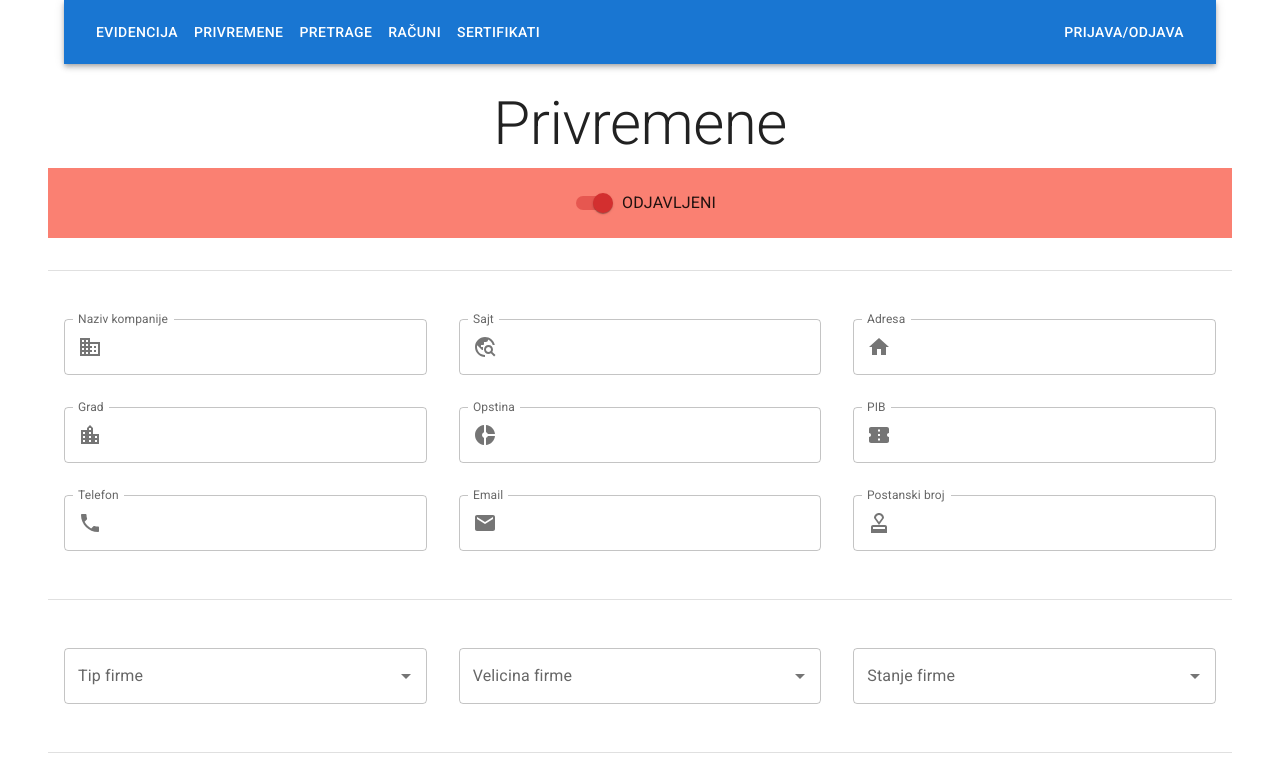
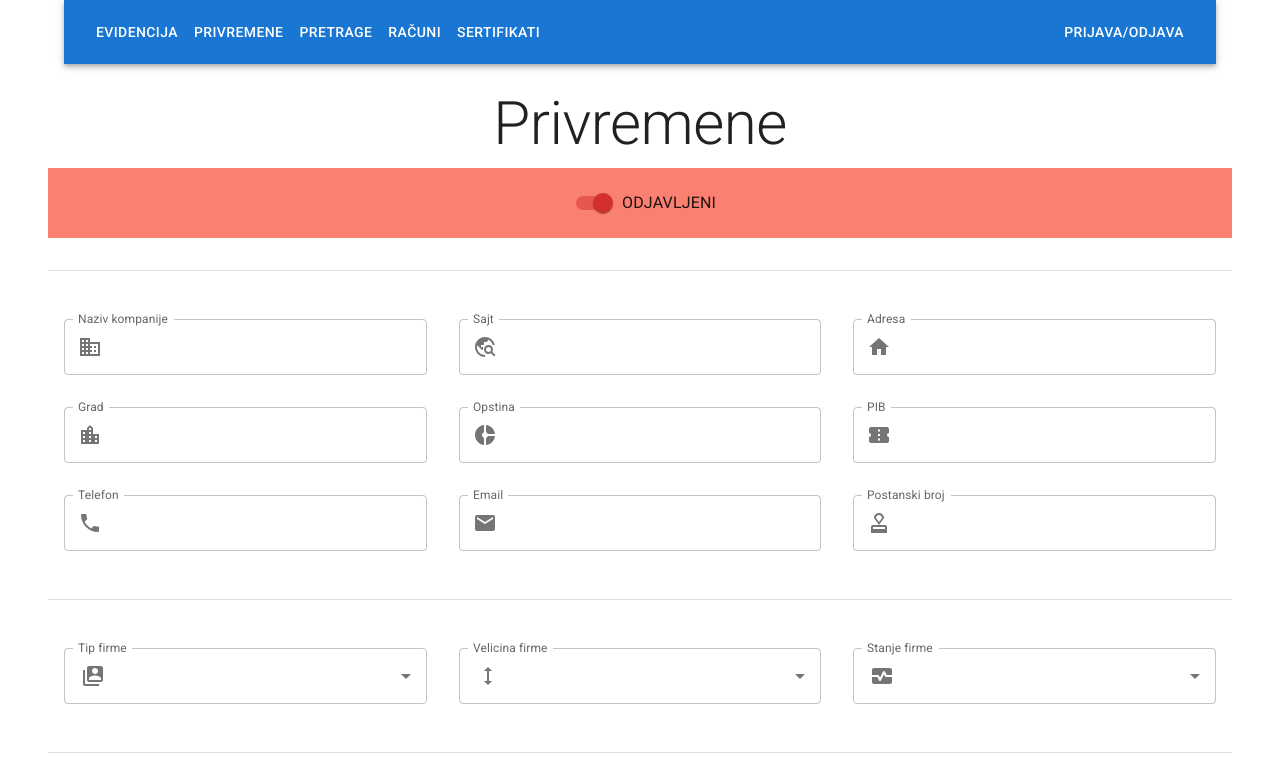
Before and after one commit to BogdanRaicevic/ied-projects, a React (Vite) app: page /privremene in a window 1280 px wide. Shown: the top 778 px of the page. Built offline with nearby package versions, Linux system fonts and the light colour scheme.

Commit message:
Add icons to autocomplete fields

```diff
--- a/src/components/Forms/CompanyForm/CompanyForm.tsx
+++ b/src/components/Forms/CompanyForm/CompanyForm.tsx
@@ -161,7 +161,24 @@ export default function CompanyForm() {
         <Autocomplete
           options={optionsData}
           renderInput={(params) => {
-            return <TextField {...params} label={item.label} variant="outlined" />;
+            return (
+              <TextField
+                {...params}
+                label={item.label}
+                variant="outlined"
+                InputProps={{
+                  ...params.InputProps,
+                  startAdornment: (
+                    <>
+                      <InputAdornment position="end" sx={{ m: 1 }}>
+                        {item.inputAdornment}
+                      </InputAdornment>
+                      {params.InputProps.startAdornment}
+                    </>
+                  ),
+                }}
+              />
+            );
           }}
         />
       );
```
